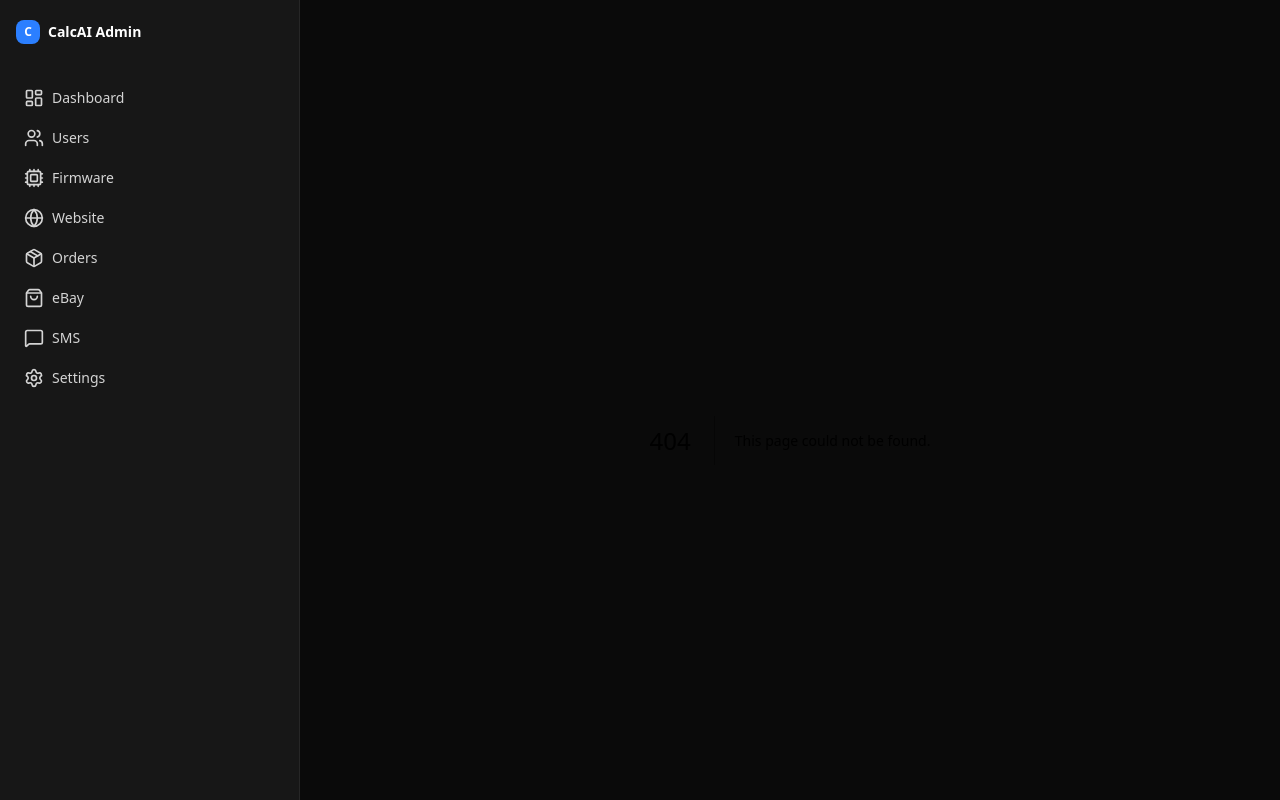
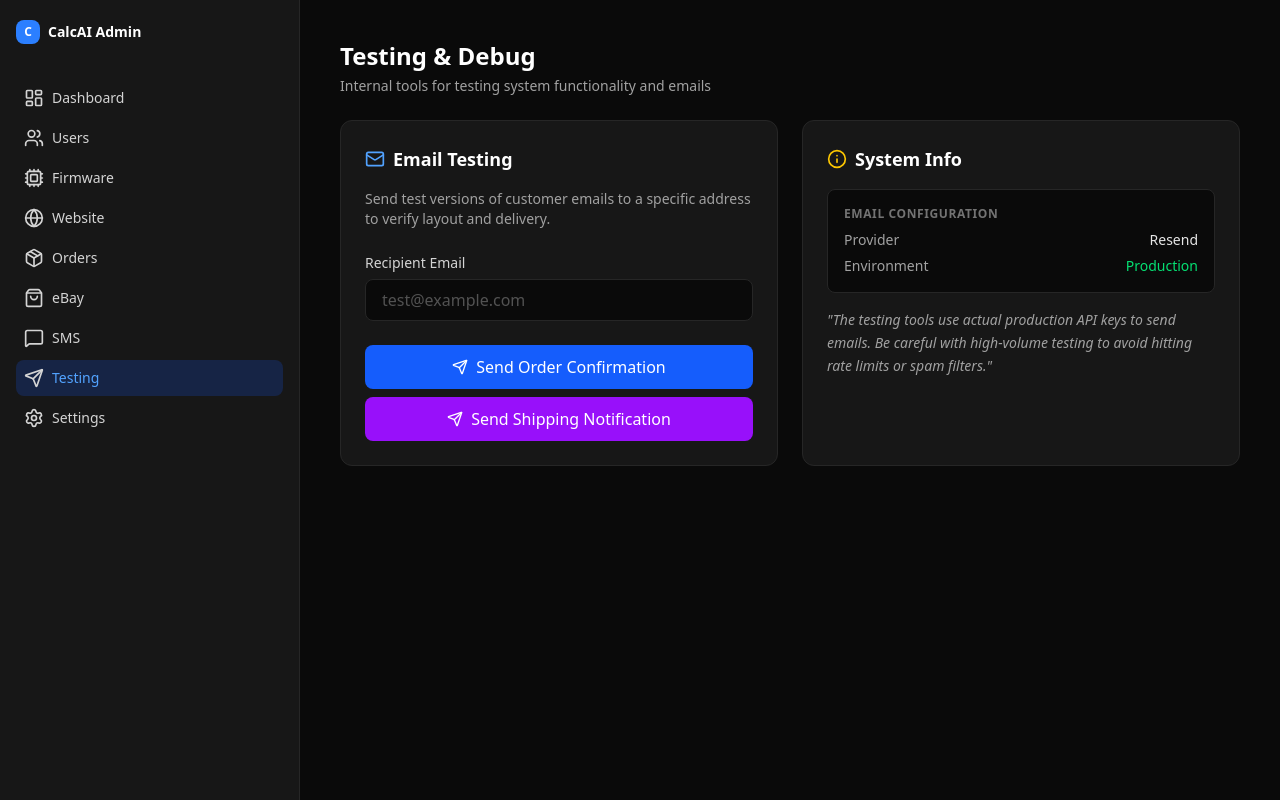
Before and after one commit to ceeazer1/calcai-management-dashboard, a Next.js app: page /testing in a window 1280 px wide. Before the commit this address had no page. Built offline with nearby package versions, Linux system fonts and the light colour scheme.

Commit message:
feat: add testing section for emails

```diff
--- /dev/null
+++ b/src/app/api/testing/email/route.ts
@@ -0,0 +1,52 @@
+import { NextRequest, NextResponse } from "next/server";
+import { sendOrderConfirmationEmail, sendShippedEmail } from "@/lib/email";
+
+export async function POST(req: NextRequest) {
+    try {
+        const { type, email } = await req.json();
+
+        if (!email) {
+            return NextResponse.json({ error: "Email is required" }, { status: 400 });
+        }
+
+        const testOrderId = "order_test_1234567890";
+        const testCustomerName = "Test User";
+
+        if (type === "confirmation") {
+            await sendOrderConfirmationEmail({
+                to: email,
+                customerName: testCustomerName,
+                orderId: testOrderId,
+                amount: 8999,
+                currency: "usd",
+                items: [
+                    {
+                        description: "CalcAI - TI-84 Plus with ChatGPT (Test)",
+                        quantity: 1,
+                        amount: 8999,
+                    },
+                ],
+                paymentMethod: "Visa •••• 4242",
+                shippingMethod: "USPS Ground Advantage",
+                shippingAmount: 0,
+            });
+        } else if (type === "shipped") {
+            await sendShippedEmail({
+                to: email,
+                customerName: testCustomerName,
+                orderId: testOrderId,
+                trackingNumber: "9400100000000000000000",
+                trackingUrl: "https://tools.usps.com/go/TrackConfirmAction?tLabels=9400100000000000000000",
+                carrier: "USPS",
+                service: "Ground Advantage",
+            });
+        } else {
+            return NextResponse.json({ error: "Invalid email type" }, { status: 400 });
+        }
+
+        return NextResponse.json({ ok: true, message: `Test ${type} email sent to ${email}` });
+    } catch (error: any) {
+        console.error("[api/testing/email] Error:", error);
+        return NextResponse.json({ error: error.message || "Internal server error" }, { status: 500 });
+    }
+}
--- /dev/null
+++ b/src/app/testing/page.tsx
@@ -0,0 +1,149 @@
+"use client";
+
+import { useState } from "react";
+import { Mail, Send, CheckCircle2, AlertCircle, Info } from "lucide-react";
+
+export default function TestingPage() {
+    const [email, setEmail] = useState("");
+    const [loading, setLoading] = useState<string | null>(null);
+    const [result, setResult] = useState<{ type: string; ok: boolean; msg: string } | null>(null);
+
+    const sendTestEmail = async (type: "confirmation" | "shipped") => {
+        if (!email) {
+            setResult({ type, ok: false, msg: "Please enter a recipient email address" });
+            return;
+        }
+
+        setLoading(type);
+        setResult(null);
+
+        try {
+            const r = await fetch("/api/testing/email", {
+                method: "POST",
+                headers: { "Content-Type": "application/json" },
+                body: JSON.stringify({ type, email }),
+            });
+            const data = await r.json();
+
+            if (r.ok && data.ok) {
+                setResult({ type, ok: true, msg: `Success! ${type === 'confirmation' ? 'Order' : 'Shipping'} email sent.` });
+            } else {
+                setResult({ type, ok: false, msg: data.error || "Failed to send email" });
+            }
+        } catch (err) {
+            setResult({ type, ok: false, msg: "Network error occurred" });
+        } finally {
+            setLoading(null);
+        }
+    };
+
+    return (
+        <div className="space-y-6">
+            <div>
+                <h1 className="text-2xl font-bold text-white">Testing & Debug</h1>
+                <p className="text-neutral-400 text-sm mt-1">
+                    Internal tools for testing system functionality and emails
+                </p>
+            </div>
+
+            <div className="grid grid-cols-1 md:grid-cols-2 gap-6">
+                {/* Email Testing Card */}
+                <div className="bg-neutral-900 border border-neutral-800 rounded-xl p-6">
+                    <div className="flex items-center gap-2 mb-4">
+                        <Mail className="h-5 w-5 text-blue-400" />
+                        <h2 className="text-lg font-semibold text-white">Email Testing</h2>
+                    </div>
+
+                    <p className="text-neutral-400 text-sm mb-6">
+                        Send test versions of customer emails to a specific address to verify layout and delivery.
+                    </p>
+
+                    <div className="space-y-4">
+                        <div>
+                            <label className="block text-sm font-medium text-neutral-300 mb-1.5">
+                                Recipient Email
+                            </label>
+                            <input
+                                type="email"
+                                placeholder="test@example.com"
+                                value={email}
+                                onChange={(e) => setEmail(e.target.value)}
+                                className="w-full px-4 py-2 bg-neutral-950 border border-neutral-800 rounded-lg text-neutral-200 placeholder-neutral-600 focus:outline-none focus:border-blue-500 transition-colors"
+                            />
+                        </div>
+
+                        <div className="flex flex-col gap-2 pt-2">
+                            <button
+                                onClick={() => sendTestEmail("confirmation")}
+                                disabled={!!loading}
+                                className="flex items-center justify-center gap-2 px-4 py-2.5 bg-blue-600 hover:bg-blue-500 disabled:opacity-50 disabled:cursor-not-allowed text-white rounded-lg font-medium transition-colors"
+                            >
+                                {loading === "confirmation" ? (
+                                    <div className="h-4 w-4 border-2 border-white/30 border-t-white rounded-full animate-spin" />
+                                ) : (
+                                    <Send className="h-4 w-4" />
+                                )}
+                                Send Order Confirmation
+                            </button>
+
+                            <button
+                                onClick={() => sendTestEmail("shipped")}
+                                disabled={!!loading}
+                                className="flex items-center justify-center gap-2 px-4 py-2.5 bg-purple-600 hover:bg-purple-500 disabled:opacity-50 disabled:cursor-not-allowed text-white rounded-lg font-medium transition-colors"
+                            >
+                                {loading === "shipped" ? (
+                                    <div className="h-4 w-4 border-2 border-white/30 border-t-white rounded-full animate-spin" />
+                                ) : (
+                                    <Send className="h-4 w-4" />
+                                )}
+                                Send Shipping Notification
+                            </button>
+                        </div>
+
+                        {result && (
+                            <div
+                                className={`flex items-start gap-3 p-4 rounded-lg mt-4 ${result.ok ? "bg-green-900/20 border border-green-800/30 text-green-400" : "bg-red-900/20 border border-red-800/30 text-red-400"
+                                    }`}
+                            >
+                                {result.ok ? (
+                                    <CheckCircle2 className="h-5 w-5 flex-shrink-0 mt-0.5" />
+                                ) : (
+                                    <AlertCircle className="h-5 w-5 flex-shrink-0 mt-0.5" />
+                                )}
+                                <span className="text-sm">{result.msg}</span>
+                            </div>
+                        )}
+                    </div>
+                </div>
+
+                {/* Info/Notes Card */}
+                <div className="bg-neutral-900 border border-neutral-800 rounded-xl p-6">
+                    <div className="flex items-center gap-2 mb-4">
+                        <Info className="h-5 w-5 text-yellow-400" />
+                        <h2 className="text-lg font-semibold text-white">System Info</h2>
+                    </div>
+
+                    <div className="space-y-4">
+                        <div className="p-4 bg-neutral-950 rounded-lg border border-neutral-800">
+                            <h3 className="text-xs font-semibold text-neutral-500 uppercase tracking-wider mb-2">Email Configuration</h3>
+                            <div className="space-y-1.5">
+                                <div className="flex justify-between text-sm">
+                                    <span className="text-neutral-400">Provider</span>
+                                    <span className="text-neutral-200">Resend</span>
+                                </div>
+                                <div className="flex justify-between text-sm">
+                                    <span className="text-neutral-400">Environment</span>
+                                    <span className="text-green-400 font-medium">Production</span>
+                                </div>
+                            </div>
+                        </div>
+
+                        <div className="text-sm text-neutral-400 leading-relaxed italic">
+                            "The testing tools use actual production API keys to send emails. Be careful with high-volume testing to avoid hitting rate limits or spam filters."
+                        </div>
+                    </div>
+                </div>
+            </div>
+        </div>
+    );
+}
--- a/src/components/dashboard-layout.tsx
+++ b/src/components/dashboard-layout.tsx
@@ -12,6 +12,7 @@ import {
   Cpu,
   ShoppingBag,
   Package,
+  Send,
 } from "lucide-react";
 import Link from "next/link";
 import { motion } from "framer-motion";
@@ -53,6 +54,11 @@ const links = [
     label: "SMS",
     href: "/sms",
     icon: <MessageSquare className="text-neutral-300 h-5 w-5 flex-shrink-0" />,
+  },
+  {
+    label: "Testing",
+    href: "/testing",
+    icon: <Send className="text-neutral-300 h-5 w-5 flex-shrink-0" />,
   },
   {
     label: "Settings",
```
